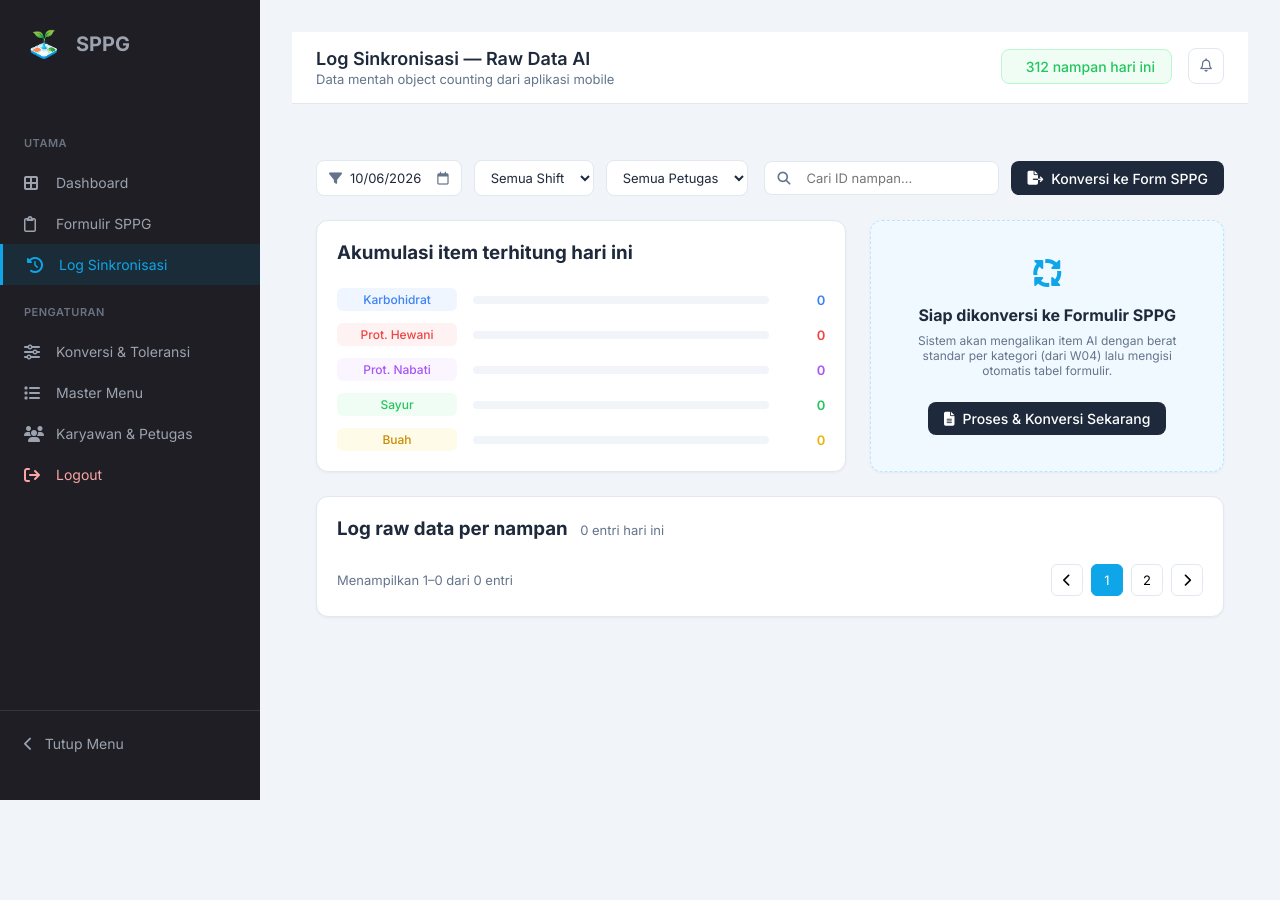
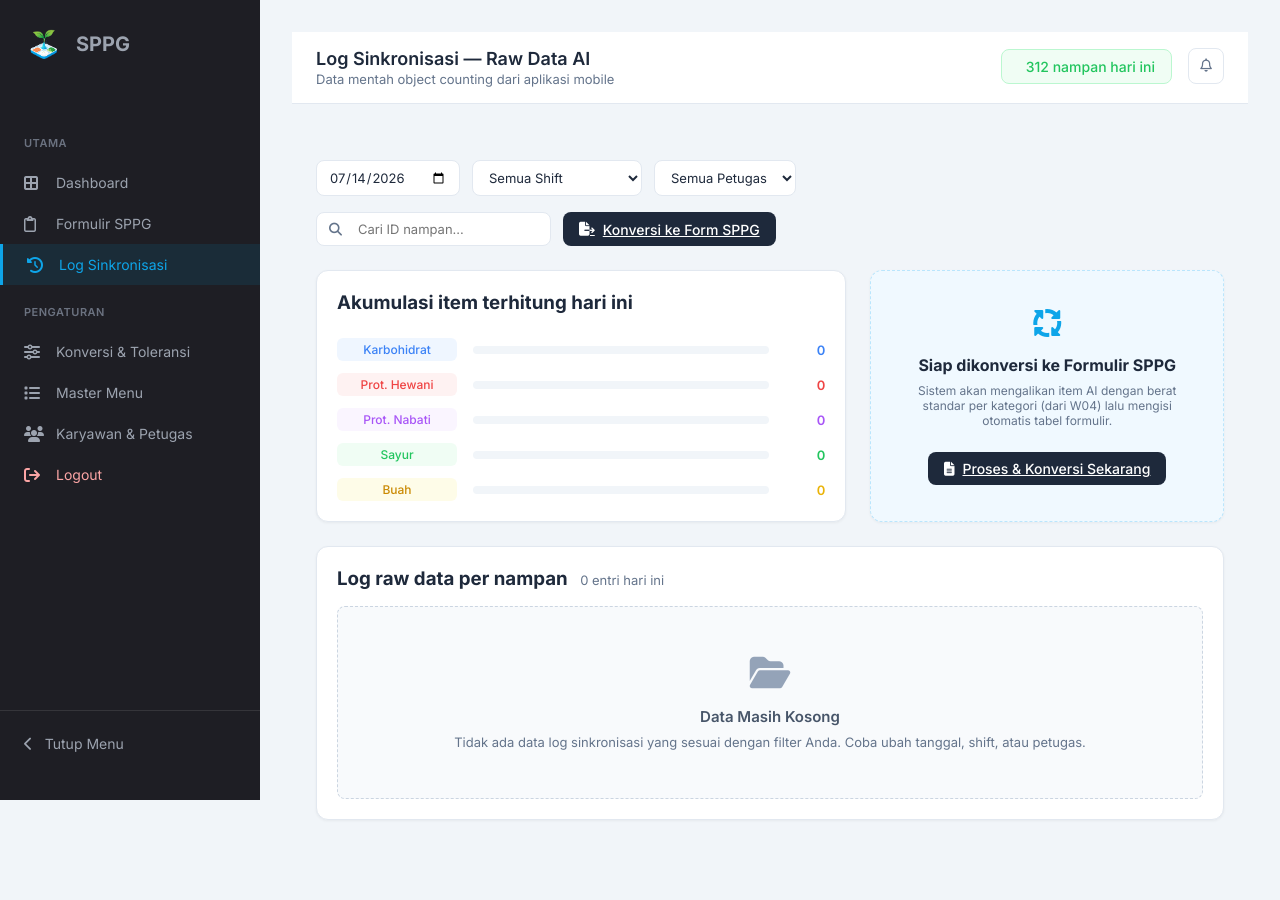
Before and after one commit to HenryPutra/sppg-dashboard, a Flask app: page /log-sinkronisasi in a window 1280 px wide. Before the commit the page ends 800 px from the top, so only its background shows below. Run offline with Flask 3, Linux system fonts and the light colour scheme; the visitor is signed in with stand-in values (Sample User, id 1).

Commit message:
feat: implement active filtering UI, search capabilities, and empty state handlers for log sinkronisasi

```diff
--- a/templates/log.html
+++ b/templates/log.html
@@ -66,20 +66,32 @@
 {% endblock %}
 
 {% block content %}
-<div class="filter-row">
+<form method="GET" action="{{ url_for('log_sinkronisasi') }}" class="filter-row">
     <div class="filter-group">
-        <button class="filter-control"><i class="fa-solid fa-filter" style="color:var(--text-muted)"></i> 10/06/2026 <i class="fa-regular fa-calendar" style="margin-left:8px;color:var(--text-muted)"></i></button>
-        <select class="filter-control"><option>Semua Shift</option></select>
-        <select class="filter-control"><option>Semua Petugas</option></select>
+        <div class="filter-control" style="padding:0; overflow:hidden;">
+            <input type="date" name="filter_date" value="{{ filter_date }}" onchange="this.form.submit()" style="border:none; outline:none; padding:8px 12px; background:transparent; font-size:13px; color:var(--text-main); font-family:inherit;">
+        </div>
+        <select name="filter_shift" class="filter-control" onchange="this.form.submit()">
+            <option value="Semua Shift" {% if filter_shift == 'Semua Shift' %}selected{% endif %}>Semua Shift</option>
+            <option value="Pagi" {% if filter_shift == 'Pagi' %}selected{% endif %}>Shift Pagi (06-14)</option>
+            <option value="Siang" {% if filter_shift == 'Siang' %}selected{% endif %}>Shift Siang (14-22)</option>
+            <option value="Malam" {% if filter_shift == 'Malam' %}selected{% endif %}>Shift Malam (22-06)</option>
+        </select>
+        <select name="filter_petugas" class="filter-control" onchange="this.form.submit()">
+            <option value="Semua Petugas" {% if filter_petugas == 'Semua Petugas' %}selected{% endif %}>Semua Petugas</option>
+            {% for k in karyawans %}
+            <option value="{{ k.nik }}" {% if filter_petugas == k.nik %}selected{% endif %}>{{ k.nama }}</option>
+            {% endfor %}
+        </select>
     </div>
     <div class="filter-group">
         <div class="filter-control" style="cursor:text; padding:0;">
             <i class="fa-solid fa-magnifying-glass" style="padding-left:12px; color:var(--text-muted)"></i>
-            <input type="text" placeholder="Cari ID nampan..." style="border:none; outline:none; padding:8px; background:transparent; font-size:13px; width: 200px;">
+            <input type="text" name="search_nampan" value="{{ search_nampan }}" placeholder="Cari ID nampan..." style="border:none; outline:none; padding:8px; background:transparent; font-size:13px; width: 200px;" onkeydown="if(event.key === 'Enter'){this.form.submit();}">
         </div>
-        <button class="btn btn-primary"><i class="fa-solid fa-file-export"></i> Konversi ke Form SPPG</button>
+        <a href="{{ url_for('formulir', filter_type='hari', filter_date=filter_date) }}" class="btn btn-primary"><i class="fa-solid fa-file-export"></i> Konversi ke Form SPPG</a>
     </div>
-</div>
+</form>
 
 <div class="grid-2-log">
     <div class="card" style="margin-bottom:0;">
@@ -116,7 +128,7 @@
         <i class="fa-solid fa-arrows-spin" style="font-size:32px; color:var(--primary-blue); margin-bottom:16px;"></i>
         <h3 style="font-size:16px; margin-bottom:8px;">Siap dikonversi ke Formulir SPPG</h3>
         <p style="font-size:12px; color:var(--text-muted); margin-bottom:24px;">Sistem akan mengalikan item AI dengan berat standar per kategori (dari W04) lalu mengisi otomatis tabel formulir.</p>
-        <button class="btn btn-primary"><i class="fa-solid fa-file-lines"></i> Proses & Konversi Sekarang</button>
+        <a href="{{ url_for('formulir') }}" class="btn btn-primary"><i class="fa-solid fa-file-lines"></i> Proses & Konversi Sekarang</a>
     </div>
 </div>
 
@@ -124,7 +136,13 @@
     <h3 class="card-title" style="margin-bottom: 4px;">Log raw data per nampan <span style="font-weight:400; font-size:13px; color:var(--text-muted); margin-left:8px;">{{ scans|length }} entri hari ini</span></h3>
 
     <div class="scan-list-log" style="margin-top: 16px;">
-
+        {% if not scans %}
+        <div style="text-align: center; padding: 48px 24px; background: #f8fafc; border-radius: 8px; border: 1px dashed #cbd5e1; margin-top: 16px;">
+            <i class="fa-solid fa-folder-open" style="font-size: 36px; color: #94a3b8; margin-bottom: 16px;"></i>
+            <h3 style="font-size: 15px; color: #475569; margin-bottom: 8px; font-weight: 600;">Data Masih Kosong</h3>
+            <p style="font-size: 13px; color: #64748b;">Tidak ada data log sinkronisasi yang sesuai dengan filter Anda. Coba ubah tanggal, shift, atau petugas.</p>
+        </div>
+        {% else %}
             {% for scan in scans %}
             <div class="scan-item-log">
                 <div style="display:flex; gap: 24px; align-items:center;">
@@ -139,8 +157,10 @@
                 <div style="font-size:13px; color:var(--text-muted); font-weight:600;">{{ scan.pct }}</div>
             </div>
             {% endfor %}
+        {% endif %}
     </div>
 
+    {% if scans %}
     <div class="pagination">
         <div class="page-info">Menampilkan 1–{{ scans|length }} dari {{ scans|length }} entri</div>
         <button class="page-btn"><i class="fa-solid fa-chevron-left"></i></button>
@@ -148,5 +168,6 @@
         <button class="page-btn">2</button>
         <button class="page-btn"><i class="fa-solid fa-chevron-right"></i></button>
     </div>
+    {% endif %}
 </div>
 {% endblock %}
```
Lines whose indentation alone changed are shown as unchanged.
